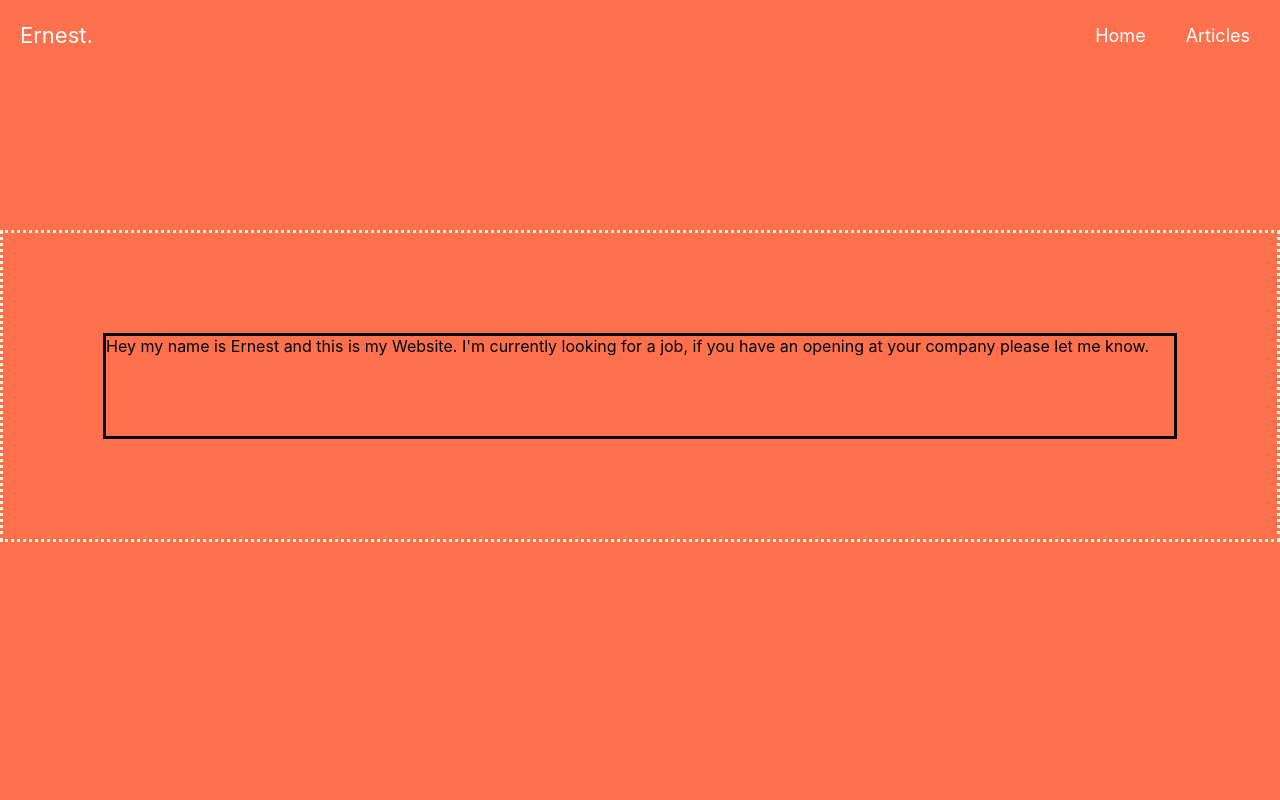
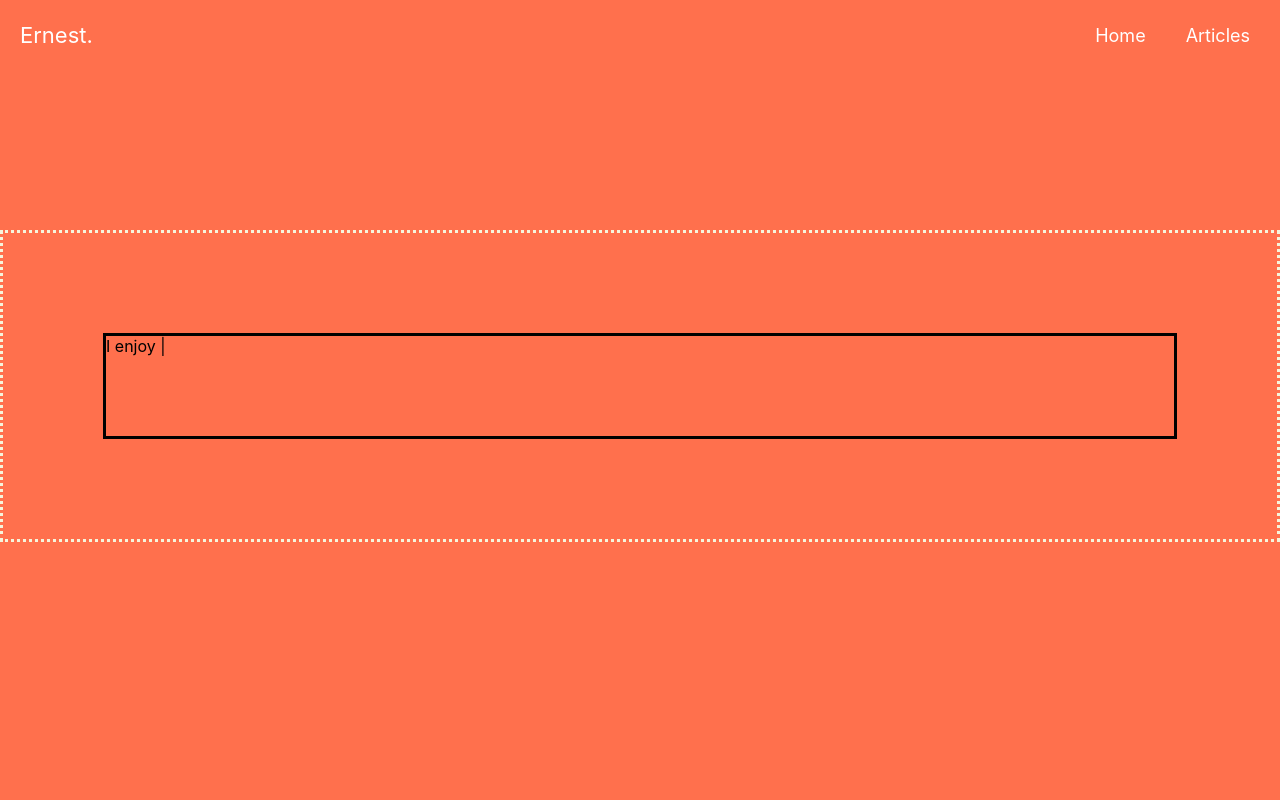
Before and after one commit to ernestviola/interactive-website, a React (Create React App) app: page / in a window 1280 px wide. Shown: the top 800 px of the page. Built offline with nearby package versions, Linux system fonts and the light colour scheme.

Commit message:
Now using react-typist

```diff
--- a/package.json
+++ b/package.json
@@ -11,7 +11,8 @@
     "react": "^16.8.4",
     "react-dom": "^16.8.4",
     "react-router-dom": "^4.3.1",
-    "react-scripts": "2.1.8"
+    "react-scripts": "2.1.8",
+    "react-typist": "^2.0.5"
   },
   "scripts": {
     "start": "react-scripts start",
--- a/src/containers/Home.js
+++ b/src/containers/Home.js
@@ -1,4 +1,5 @@
 import React, { Component } from 'react';
+import Typist from 'react-typist';
 import './Home.css';
 
 
@@ -8,8 +9,15 @@ class Home extends Component {
             <div className="Home">
                 <div className="container">
                     <div className="text-box">
-                    Hey my name is Ernest and this is my Website.
-                        I'm currently looking for a job, if you have an opening at your company please let me know.
+                        <Typist avgTypingDelay={50} >
+                        Hey my name is Ernest and this is my Website.
+                        <Typist.Backspace count={"Hey my name is Ernest and this is my Website.".length} delay={500} avgTypingDelay={20}/>
+                        I enjoy programming as well as reading self improvement books.
+                        <Typist.Backspace count={"I enjoy programming as well as reading self improvement books.".length} delay={500} avgTypingDelay={20}/>
+                        I also really like tennis.
+                        <Typist.Backspace count={"I also really like tennis.".length} delay={500} avgTypingDelay={20}/>
+                        If you're looking for a software solution then I'm the man for you.
+                        </Typist>
                     </div>
 
                 </div>
```
Also changed, not shown: 1 other file (tests, documents, lock files or other folders).
